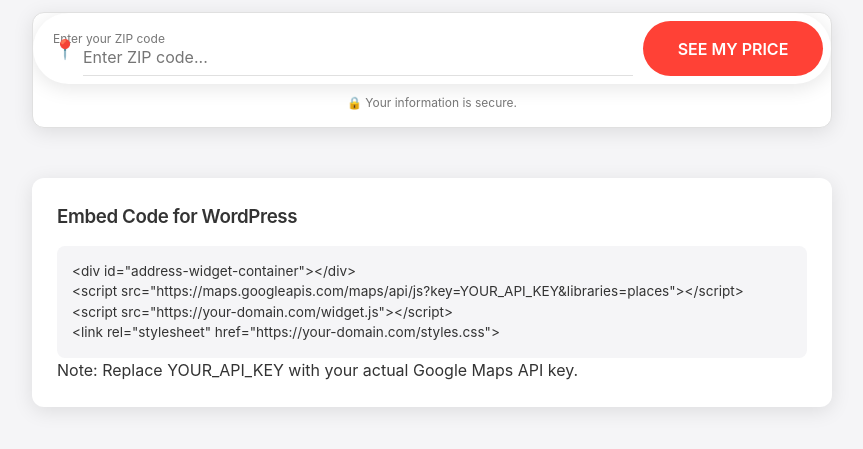
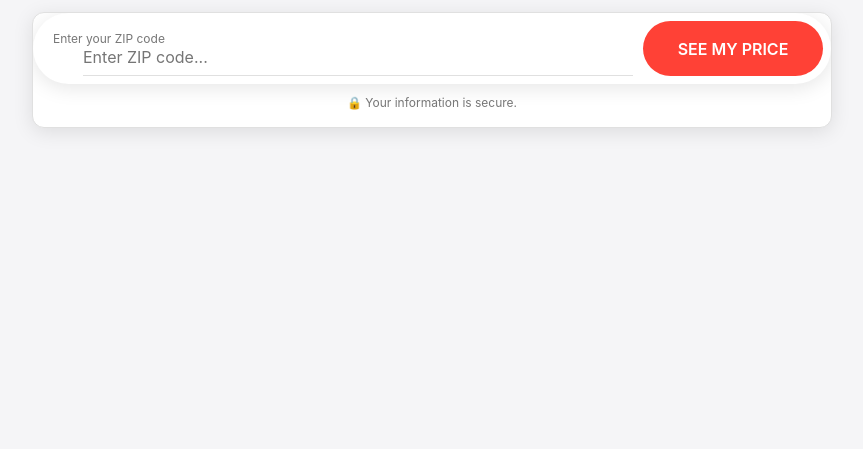
Before and after one commit to cdubiel/address_widget, a plain HTML site: page index.html in a window 1280 px wide. Shown: the part 89-538 px from the top of the page, without its empty margins (208-1071 px from the left). Drawn offline with Linux system fonts and the light colour scheme.

Commit message:
removed text box

```diff
--- a/index.html
+++ b/index.html
@@ -53,15 +53,7 @@
         </div>
     </div>
 
-    <!-- Widget embed code -->
-    <div class="embed-code-section">
-        <h3>Embed Code for WordPress</h3>
-        <pre><code>&lt;div id="address-widget-container"&gt;&lt;/div&gt;
-&lt;script src="https://maps.googleapis.com/maps/api/js?key=YOUR_API_KEY&libraries=places"&gt;&lt;/script&gt;
-&lt;script src="https://your-domain.com/widget.js"&gt;&lt;/script&gt;
-&lt;link rel="stylesheet" href="https://your-domain.com/styles.css"&gt;</code></pre>
-        <p>Note: Replace YOUR_API_KEY with your actual Google Maps API key.</p>
-    </div>
+    <!-- Removed embed code section -->
 
     <!-- Load Google Maps API dynamically -->
     <script>
--- a/widget.js
+++ b/widget.js
@@ -41,12 +41,6 @@
         // Set up event listeners
         submitBtn.addEventListener('click', handleSubmit);
         zipcodeInput.addEventListener('focus', handleZipFocus);
-
-        // Add pin icon to zipcode input
-        const pinIcon = document.createElement('span');
-        pinIcon.className = 'pin-icon';
-        pinIcon.innerHTML = '📍';
-        zipcodeGroup.insertBefore(pinIcon, zipcodeInput);
 
         // Add close icon to zipcode input
         const closeIcon = document.createElement('span');
```
